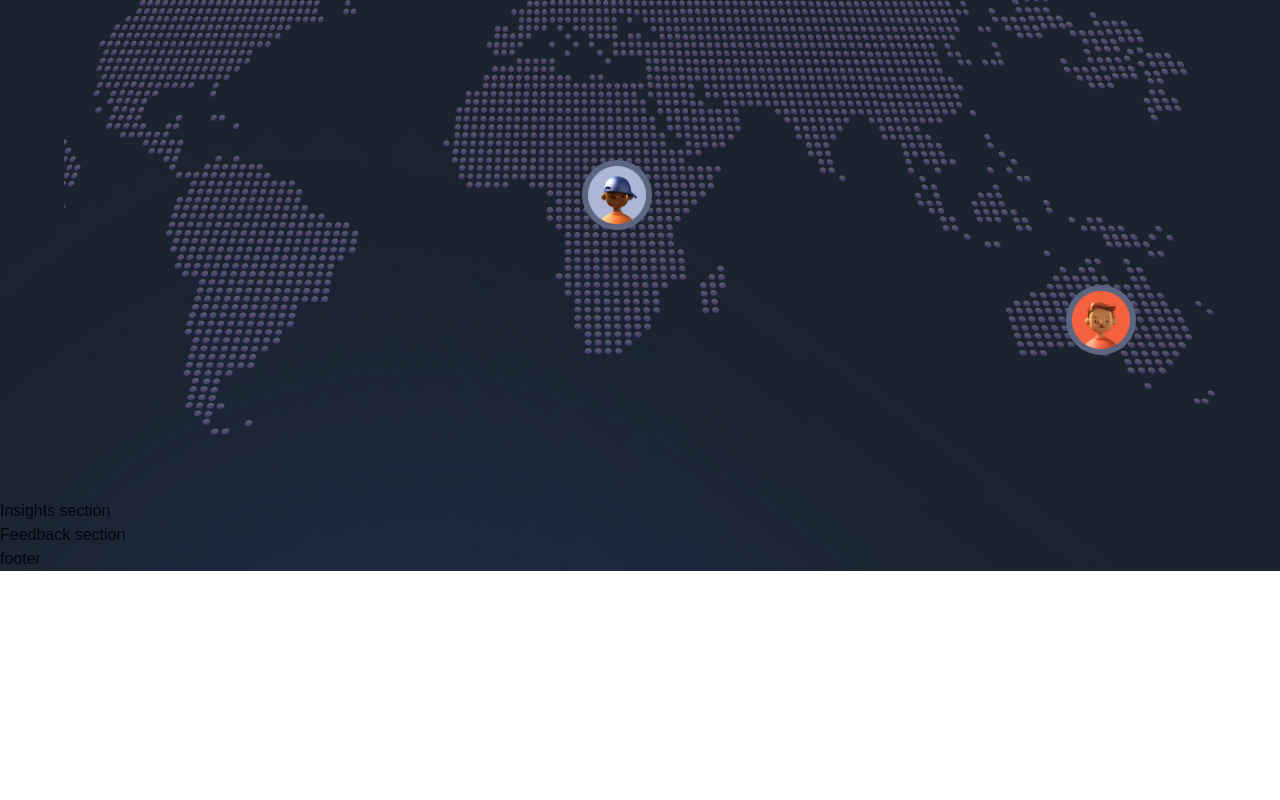
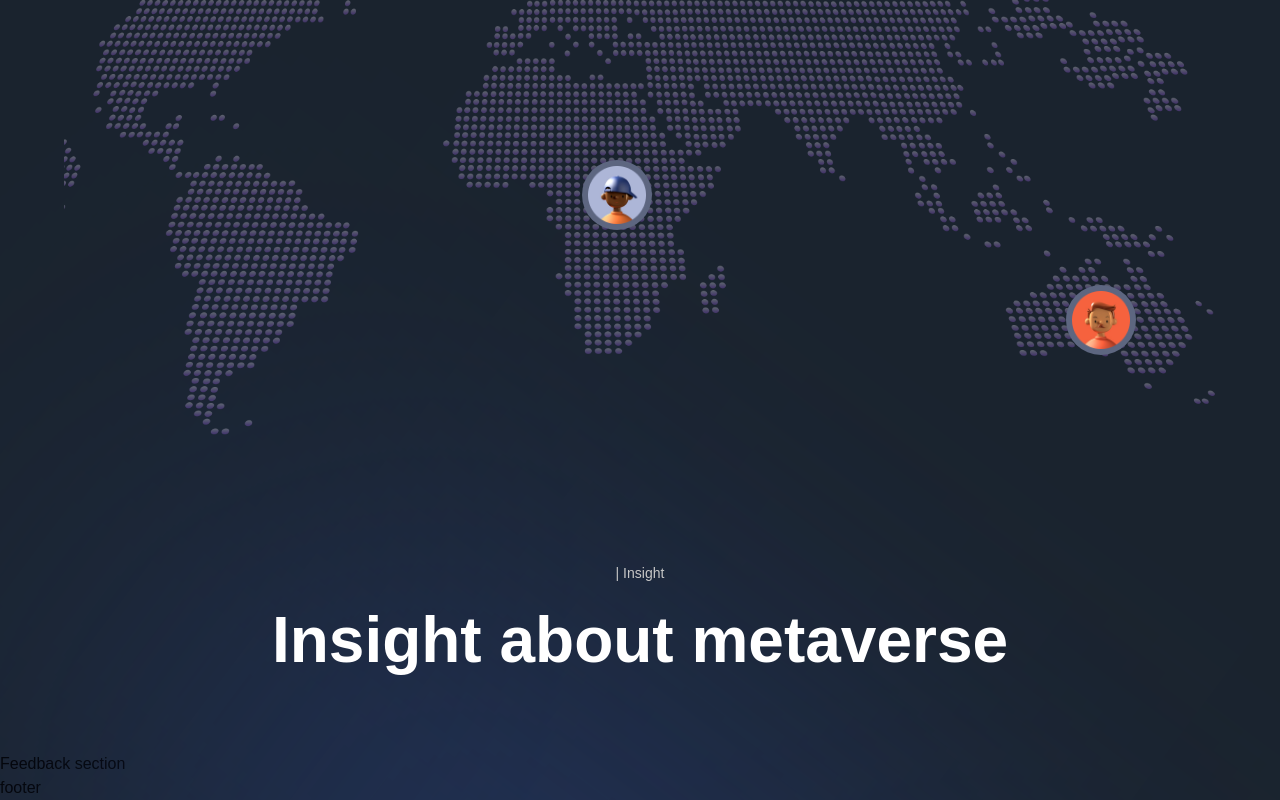
Before and after one commit to sandra-selezen/metaverse, a Next.js app: page / in a window 1280 px wide. Shown: the part 4741-5541 px from the top of the page. Before the commit the page ends 5312 px from the top, so only its background shows below. Built offline with nearby package versions, Linux system fonts and the light colour scheme; a web font is replaced by a local one.

Commit message:
Update Insights.jsx

```diff
--- a/sections/Insights.jsx
+++ b/sections/Insights.jsx
@@ -1,8 +1,23 @@
 'use client';
 
+import { motion } from "framer-motion";
+import styles from "../styles";
+import { staggerContainer } from "../utils/motion";
+import { TypingText, TitleText, InsightCard  } from "../components";
+import { insights } from "../constants";
+
 const Insights = () => (
-  <section>
-    Insights section
+  <section className={`${styles.paddings} relative z-10`}>
+    <motion.div
+      variants={staggerContainer}
+      initial="hidden"
+      whileInView="show"
+      viewport={{ once: false, amount: 0.25 }}
+      className={`${styles.innerWidth} mx-auto flex flex-col`}
+    >
+      <TypingText title="| Insight" textStyles="text-center" />
+      <TitleText title={<>Insight about metaverse</>} textStyles="text-center" />
+    </motion.div>
   </section>
 );
 
```
